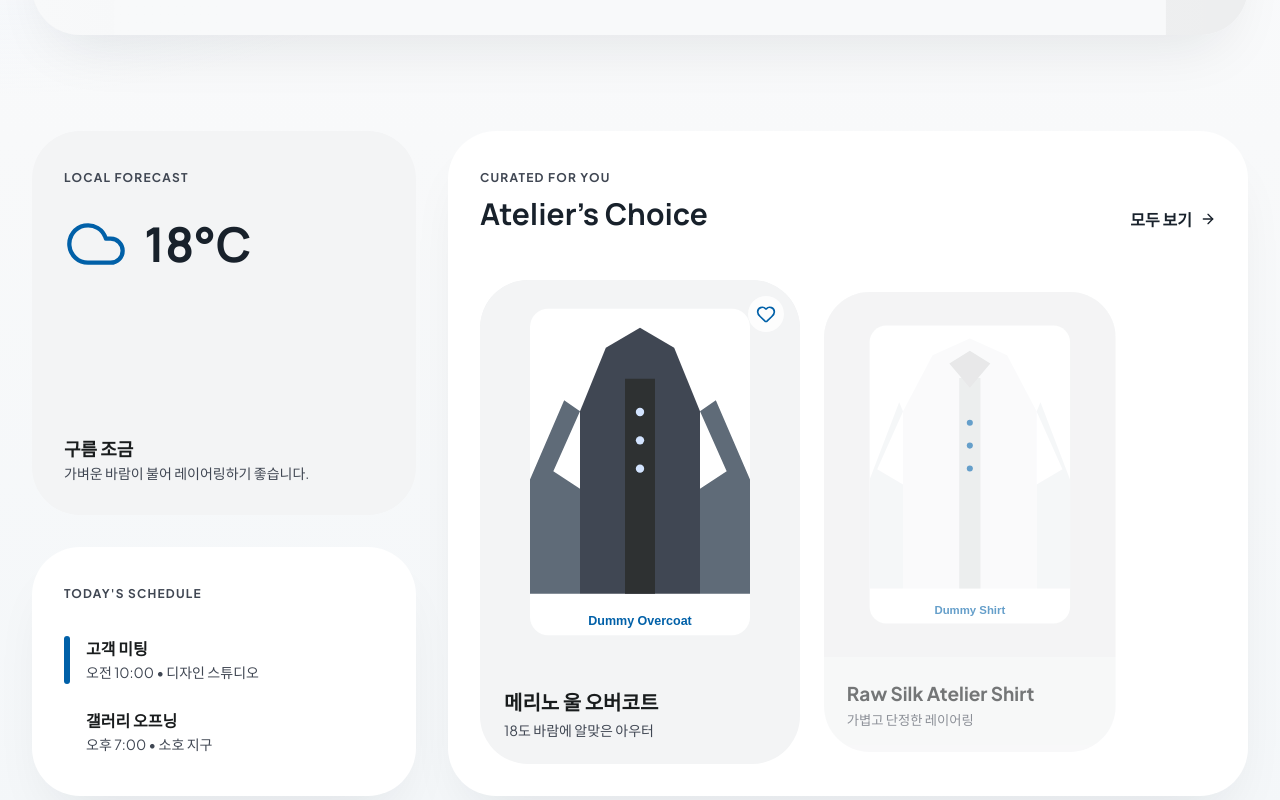
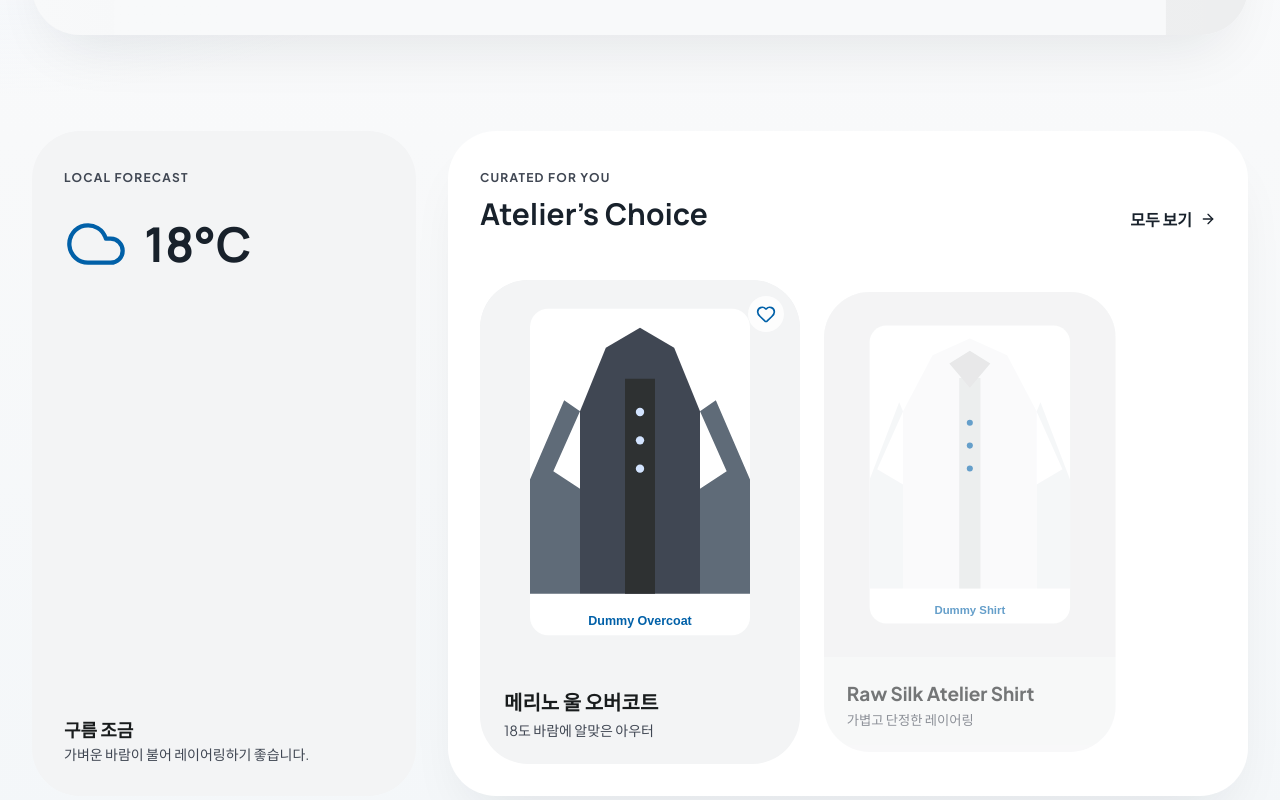
Before and after one commit to xode114kr1/clothcast, a Next.js app: page / in a window 1280 px wide. Shown: the part 780-1580 px from the top of the page. Built offline with nearby package versions, Linux system fonts and the light colour scheme.

Commit message:
style(home): 일정 카드 제거

```diff
--- a/src/app/(app)/page.tsx
+++ b/src/app/(app)/page.tsx
@@ -129,9 +129,9 @@ export default function Home() {
         </section>
 
         <div className="grid grid-cols-1 gap-8 md:grid-cols-12">
-          <div className="flex flex-col gap-8 md:col-span-4">
+          <div className="md:col-span-4">
             <div
-              className="flex aspect-square flex-col justify-between rounded-[var(--radius-xl)] p-8"
+              className="flex h-full min-h-80 flex-col justify-between rounded-[var(--radius-xl)] p-8"
               style={{ backgroundColor: "var(--surface-container-low)" }}
             >
               <div>
@@ -155,38 +155,6 @@ export default function Home() {
                 <p className="text-sm text-[#404753]">
                   가벼운 바람이 불어 레이어링하기 좋습니다.
                 </p>
-              </div>
-            </div>
-
-            <div
-              className="flex-grow rounded-[var(--radius-xl)] p-8"
-              style={{
-                backgroundColor: "var(--surface-container-lowest)",
-                boxShadow: "var(--shadow-ambient-md)",
-              }}
-            >
-              <span className="text-xs font-bold tracking-widest text-[#404753]">
-                TODAY&apos;S SCHEDULE
-              </span>
-              <div className="mt-8 space-y-6">
-                <div className="flex items-start gap-4">
-                  <div className="h-12 w-1.5 rounded-full bg-[var(--primary)]" />
-                  <div>
-                    <p className="font-bold text-[#191c1d]">고객 미팅</p>
-                    <p className="text-sm text-[#404753]">
-                      오전 10:00 • 디자인 스튜디오
-                    </p>
-                  </div>
-                </div>
-                <div className="flex items-start gap-4">
-                  <div className="h-12 w-1.5 rounded-full bg-[var(--tertiary-container)]" />
-                  <div>
-                    <p className="font-bold text-[#191c1d]">갤러리 오프닝</p>
-                    <p className="text-sm text-[#404753]">
-                      오후 7:00 • 소호 지구
-                    </p>
-                  </div>
-                </div>
               </div>
             </div>
           </div>
```
